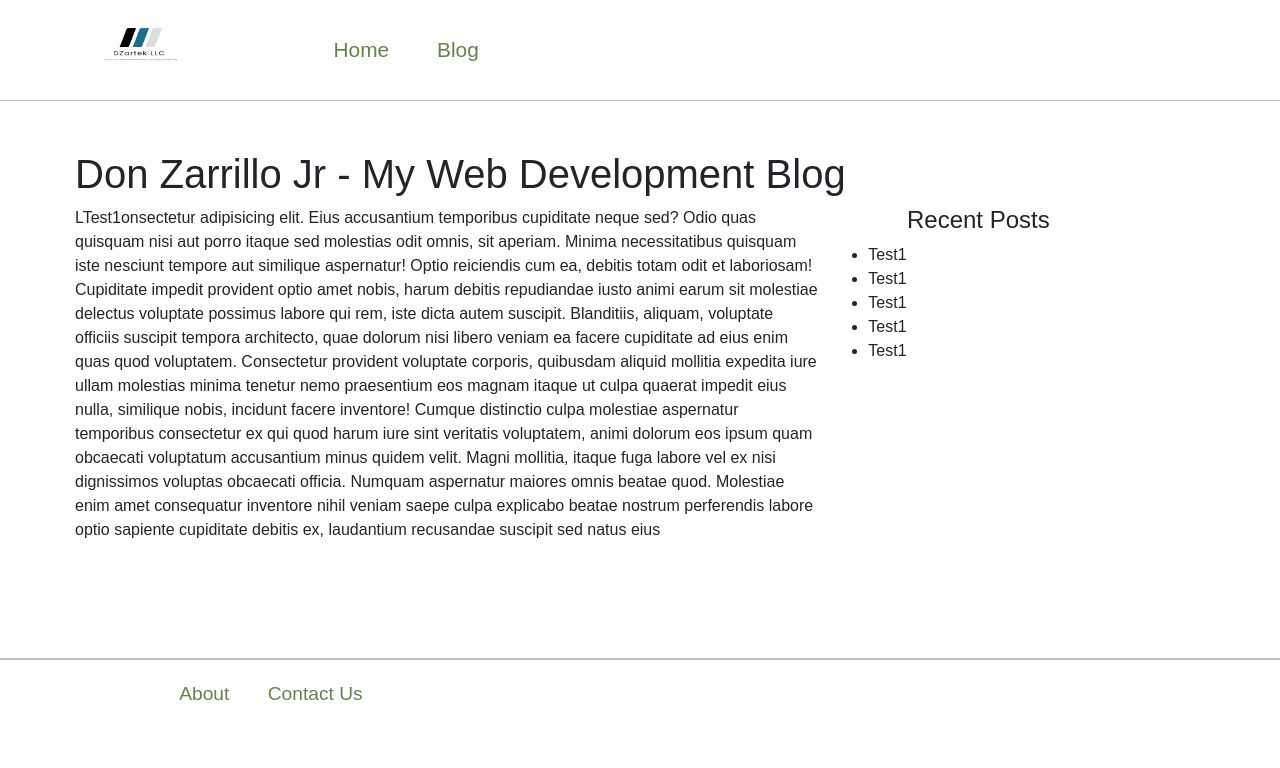
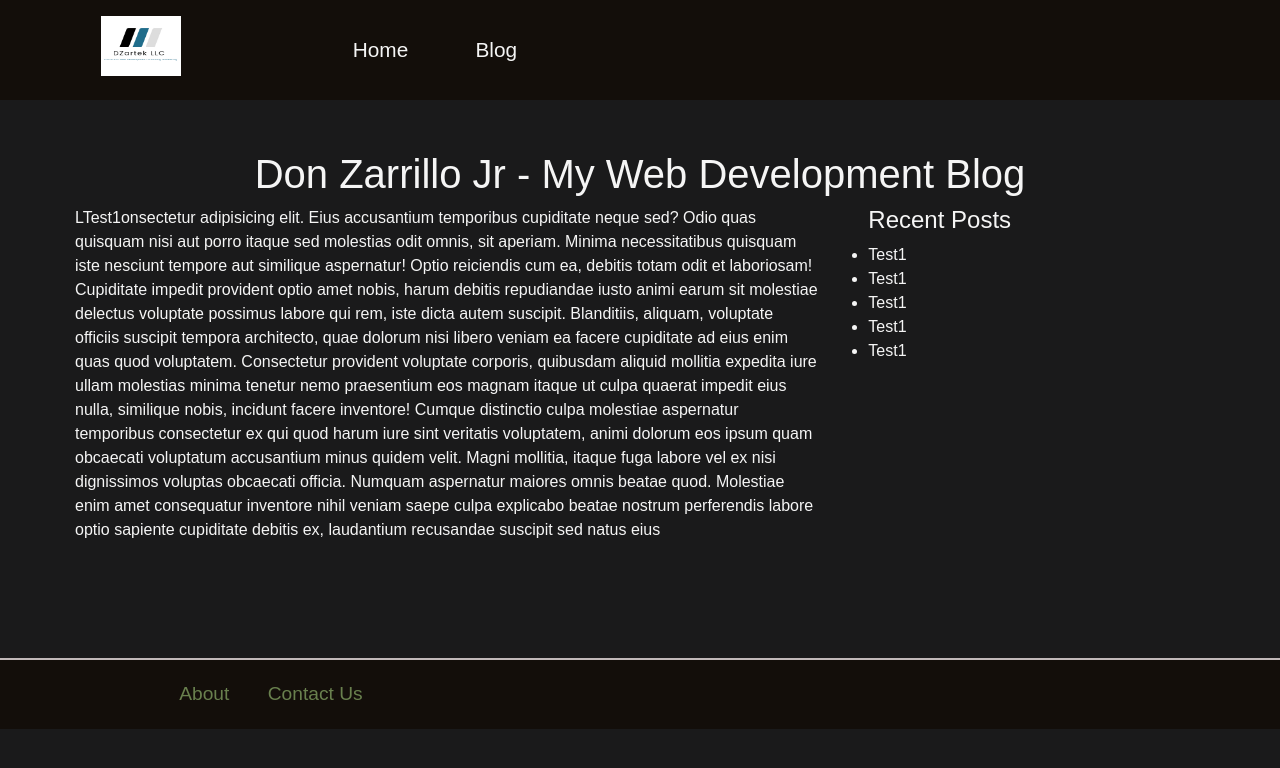
Before and after one commit to dzarrillo/thecodingtester, a React (Create React App) app in the folder client/: page /blog in a window 1280 px wide. Shown: the top 768 px of the page. Built offline with nearby package versions, Linux system fonts and the light colour scheme; no server answers.

Commit message:
Changed text color

```diff
--- /dev/null
+++ b/client/src/MyTheme.module.css
@@ -0,0 +1,3 @@
+.textColor {
+    color: whitesmoke;
+}
--- a/client/src/components/navbar/NavBar.css
+++ b/client/src/components/navbar/NavBar.css
@@ -1,5 +1,10 @@
 :root {
-  --background: rgba(255, 255, 255, 0.6);
+  /* --background: rgba(255, 255, 255, 0.6); */
+  /* --background: #2c2c30; */
+  /* --background: #3f3f41; */
+  /* --background: #1a1a1b; */
+  --background: rgb(19, 14, 10);
+  --nav-text-color: whitesmoke;
 }
 
 *,
@@ -20,7 +25,7 @@
   width: 100vw;
   max-width: 100vw;
   height: auto;
-  border-bottom: 0.5px solid rgb(194, 185, 185);
+  /* border-bottom: 0.5px solid rgb(194, 185, 185); */
 
 }
 .logo {
@@ -126,7 +131,8 @@ nav .nav-li {
 }
 
 nav .li-navlink {
-  color: #69804e;
+  /* color: #69804e; */
+  color: var(--nav-text-color);
   text-decoration: none !important;
   font-size: 1.5rem;
   font-weight: 500;
@@ -135,7 +141,8 @@ nav .li-navlink {
 }
 
 nav .li-navlink:hover {
-  color: #69804e;
+  /* color: #69804e; */
+  color: var(--nav-text-color);
   font-weight: bolder;
 }
 /* nav_link:hover {
@@ -175,9 +182,6 @@ nav .li-navlink:hover {
 }
 
 @media screen and (min-width: 700px) {
-  :root {
-    --background: rgba(255, 255, 255, 1);
-  }
 
   .nav-toggle-label {
     display: none;
@@ -189,8 +193,6 @@ nav .li-navlink:hover {
   }
   .logo {
     align-self: left;
-  }
-  .logo {
     /* grid-column: 2 / 3; */
     grid-column: 1 / 2;
   }
@@ -235,13 +237,15 @@ nav .li-navlink:hover {
   nav .nav-li {
     margin-left: 3em;
     margin-bottom: 0;
+    padding-left: 1.2rem;
   }
   .nav-li-right {
-    margin-left: 50%;
+    margin-left: 60%;
   }
 
   nav .li-navlink {
-    color: #69804e;
+    /* color: #69804e; */
+    color: var(--nav-text-color);
     opacity: 1;
     position: relative;
     font-size: 1.3rem;
@@ -252,7 +256,8 @@ nav .li-navlink:hover {
     content: "";
     display: block;
     height: 5px;
-    background: #69804e;
+    /* background: #69804e; */
+    background: var(--nav-text-color);
     position: absolute;
     /* top: -0.75em; */
     left: 0;
--- a/client/src/pages/blog/Blog.jsx
+++ b/client/src/pages/blog/Blog.jsx
@@ -1,8 +1,9 @@
 import React, { Fragment } from "react";
-import "./Blog.css";
+import BlogStyle from "./Blog.module.css";
 import Row from "react-bootstrap/Row";
 import Col from "react-bootstrap/Col";
 import ScrollTop from "../../components/scrolltoparrow/ScrollTopArrow";
+import MyThemeStyle from "../../MyTheme.module.css";
 
 const Blog = () => {
   return (
@@ -11,14 +12,14 @@ const Blog = () => {
       <ScrollTop />
         <Row>
           <Col >
-            <h1 className="blog-title">
+            <h1 className={BlogStyle.blogTitle, MyThemeStyle.textColor}>
               Don Zarrillo Jr - My Web Development Blog
             </h1>
           </Col>
         </Row>
         <Row>
           <Col md={8}>
-            <p className="blog-article">
+            <p className={`${BlogStyle.blogArticle} ${MyThemeStyle.textColor}`}>
               LTest1onsectetur adipisicing elit. Eius
               accusantium temporibus cupiditate neque sed? Odio quas quisquam
               nisi aut porro itaque sed molestias odit omnis, sit aperiam.
@@ -45,8 +46,8 @@ const Blog = () => {
             </p>
           </Col>
           <Col md={3}>
-            <h4>Recent Posts</h4>
-            <ul className="blog-recent-posts">
+            <h4 className={`${MyThemeStyle.textColor} ${BlogStyle.blogRecentPosts}`} >Recent Posts</h4>
+            <ul className={`${BlogStyle.blogRecentPosts} ${MyThemeStyle.textColor}`}>
               <li>Test1</li>
               <li>Test1</li>
               <li>Test1</li>
--- a/client/src/pages/blog/Blog.css
+++ b/client/src/pages/blog/Blog.module.css
@@ -1,12 +1,12 @@
 
 
-.blog-title{
+.blogTitle{
     text-align: left;
 }
-.blog-article{
+.blogArticle{
     text-align: left;
 }
-.blog-recent-posts{
+.blogRecentPosts{
     padding-left: 20px;
     text-align: left;
 }
--- a/client/src/pages/exam/Exam.jsx
+++ b/client/src/pages/exam/Exam.jsx
@@ -3,6 +3,7 @@ import Spinner from "../../components/loadingspinner/LoadingSoinner";
 import ExamStyle from "./Exam.module.css";
 import axios from "axios";
 import ScrollTop from "../../components/scrolltoparrow/ScrollTopArrow";
+import MyThemeStyle from "../../MyTheme.module.css";
 
 class Exam extends Component {
   constructor(props) {
@@ -75,13 +76,13 @@ class Exam extends Component {
     return (
       <Fragment>
         <div className="container-page">
-          <h1 className={ExamStyle.examTitle}> {this.state.name} Questions</h1>
+          <h1 className={ExamStyle.examTitle, MyThemeStyle.textColor}> {this.state.name} Questions</h1>
           <ScrollTop />
           {!this.state.exams.length ? (
             <h1>No data to display</h1>
           ) : (
             this.state.exams.map(exam => {
-              return( <div className={ExamStyle.qcontainer}> <h3 key={exam.question}>Q) {exam.question} </h3>
+              return( <div className={ExamStyle.qcontainer}> <h3 className={MyThemeStyle.textColor} key={exam.question}>Q) {exam.question} </h3>
                 <h5 className={ExamStyle.answer}>a) <span className={ExamStyle.span}> {exam.answer}</span> </h5> </div>);
             })
           )}
--- a/client/src/pages/home/Home.jsx
+++ b/client/src/pages/home/Home.jsx
@@ -47,8 +47,10 @@ const Home = () => {
         <div className={HomeStyle.headerOverlay}></div>
         <div className={HomeStyle.headerContent}>
           <h1 className={HomeStyle.title}>
-            A Resource for Developers by Developers
+            A Resource for New Developers
           </h1>
+          <h5>Before software can be reusable it first has to be usable</h5>
+          <h6>- Ralph Johnson</h6>
           <div style={{ marginTop: "50px" }}>
             <a className={HomeStyle.questionLink} href="#sectionTest">
               Interview Questions
--- a/client/src/pages/home/Home.module.css
+++ b/client/src/pages/home/Home.module.css
@@ -1,14 +1,16 @@
 :root {
   --link-color: whitesmoke;
+  /* --link-color: #d8cccc; */
 }
 
-body{
+body {
   /* to get rid of horizontal scrollbar  */
-  overflow-x:hidden;
+  overflow-x: hidden;
+  background-color: #1a1a1b;
 }
 .titleContainer {
   height: 40vh;
-    background-color: lightseagreen;
+
   text-align: center;
 }
 
@@ -17,7 +19,8 @@ body{
   /* width: 100%;
     width: 100vw; */
   display: flex;
-    color: #fff;
+  /* color: #d8cccc; */
+  color: var(--link-color);;
   /* overflow: hidden; */
 }
 .fullscreenVideoWrap {
@@ -37,7 +40,6 @@ body{
   object-fit: cover;
   position: relative;
   /* transform: translate(-40%, -30%); */
-
 }
 .headerOverlay {
   height: 100vh;
@@ -57,11 +59,10 @@ body{
   text-align: center;
 }
 
-
-.title{
-    padding-top: 30%;
+.title {
+  padding-top: 40%;
 }
-.questionLink{
+.questionLink {
   text-decoration: none;
   position: relative;
 
@@ -71,10 +72,10 @@ body{
   font-size: 1.7rem;
 }
 
-.questionLink::after{
+.questionLink::after {
   content: "";
   position: absolute;
-  left:0;
+  left: 0;
   bottom: 0;
   width: 100%;
   height: 2px;
@@ -83,9 +84,8 @@ body{
   transform: scaleX(0);
   transform-origin: right;
   transition: transform 300ms ease-in;
-
 }
-.questionLink:hover::after{
+.questionLink:hover::after {
   transform: scaleX(1);
   transform-origin: left;
 }
--- a/client/src/redux/root-reducer.js
+++ b/client/src/redux/root-reducer.js
@@ -1,9 +1,9 @@
 import { combineReducers } from "redux";
 
-// import userReducer from './user/user.reducer';
 import authReducer from "./user/reducer/authReducer";
 
 export default combineReducers({
   auth: authReducer,
+  // ** Decided not to include interview questions in redux store
   // exam: examReducer
 });
```
Also changed, not shown: client/src/pages/resources/Resources.jsx (+14 -13 lines), client/src/App.css (line endings or trailing spaces). Lines whose indentation alone changed are shown as unchanged.
